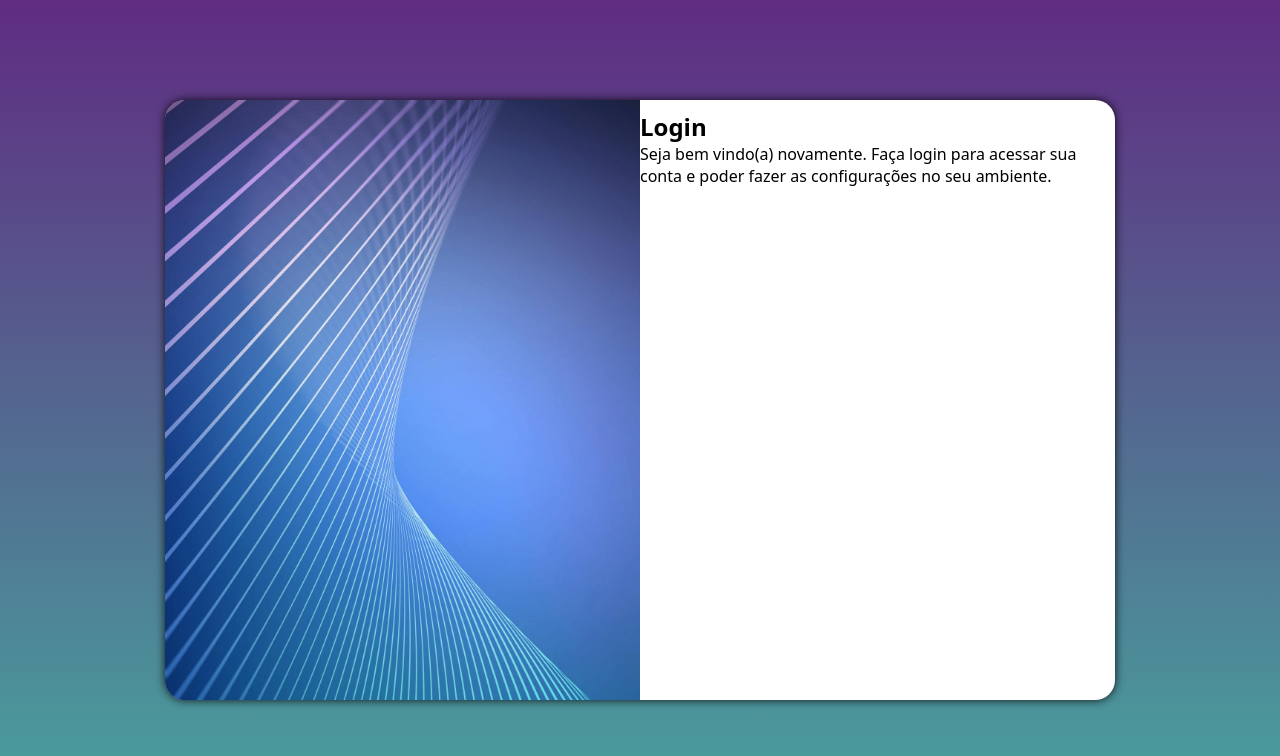
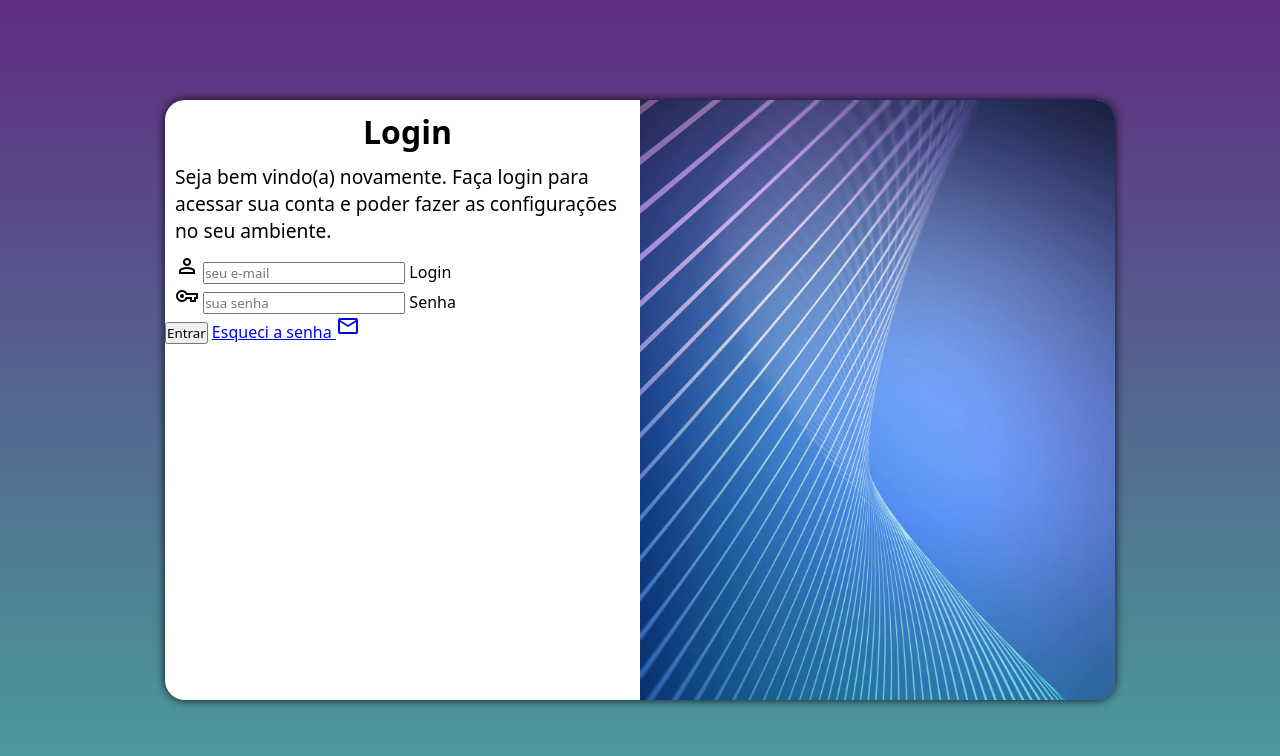
Before and after one commit to marcusviniciuslacerda/projeto-login, a plain HTML site: page index.html in a window 1280 px wide. Drawn offline with nearby package versions, Linux system fonts and the light colour scheme.

Commit message:
adicionei o formulário

```diff
--- a/estilos/mediaquery.css
+++ b/estilos/mediaquery.css
@@ -31,15 +31,23 @@
     }
 
     section#login > div#image{
-        float: left;
+        float: right;
         width: 50%;
         height: 100%;
     }
 
     section#login > div#fotmulation{
-        float: right;
+        float: left;
         width: 50%;
 
     }
 
+    div#formulation > h1{
+        font-size: 2em;
+    }
+
+    div#formulation > p{
+        font-size: 1.2em;
+    }
+
 }
--- a/estilos/style.css
+++ b/estilos/style.css
@@ -55,3 +55,16 @@ section#login > div#formulation{
     display: block;
     padding: 10px;
 }
+
+div#formulation > h1{
+    text-align: center;
+    margin-bottom: 10px;
+}
+
+div#formulation > p{
+    font-size: 0.9em;
+}
+
+.campo{
+    margin-left: 10px;
+}
--- a/index.html
+++ b/index.html
@@ -4,6 +4,7 @@
     <meta charset="UTF-8">
     <meta name="viewport" content="width=device-width, initial-scale=1.0">
     <title>Login</title>
+    <link rel="stylesheet" href="https://fonts.googleapis.com/css2?family=Material+Symbols+Outlined:opsz,wght,FILL,GRAD@24,400,0,0" />
     <link rel="stylesheet" href="estilos/style.css">
     <link rel="stylesheet" href="estilos/mediaquery.css">
 </head>
@@ -19,8 +20,21 @@
                 <p>Seja bem vindo(a) novamente. Faça login para acessar sua conta e poder fazer as configurações no seu ambiente.</p>
             </div>
 
-            <form action="login.php" method="post">
+            <form action="login.php" method="post" autocomplete="on">
+                <div class="campo">
+                    <span class="material-symbols-outlined">person</span>
+                    <input type="email" name="login" id="ilogin" placeholder="seu e-mail" autocomplete="email" required maxlength="35">
+                    <label for="ilogin">Login</label>
+                </div>
 
+                <div class="campo">
+                    <span class="material-symbols-outlined">vpn_key</span>
+                    <input type="password" name="senha" id="isenha" placeholder="sua senha" autocomplete="current-password" required minlength="8">
+                    <label for="isenha">Senha</label>
+                </div>
+                <input type="submit" value="Entrar">
+                <a href="esqueci.html">Esqueci a senha <i class="material-symbols-outlined">mail</i>
+                </a>
             </form>
         </section>
     </main>
```
